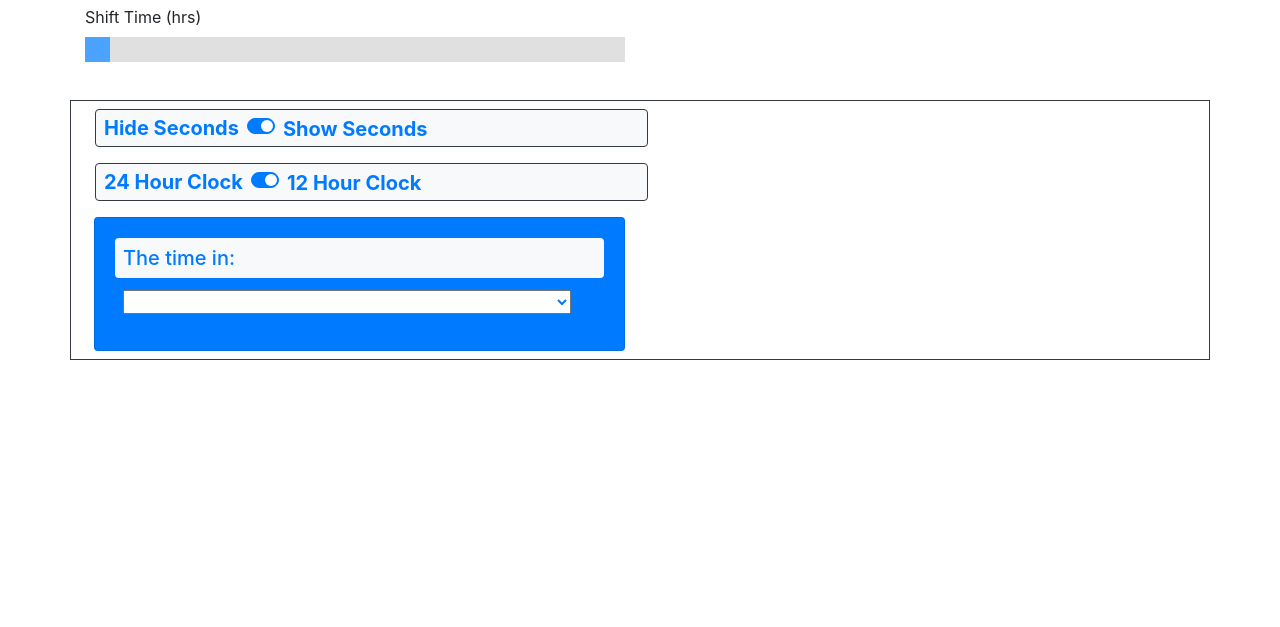
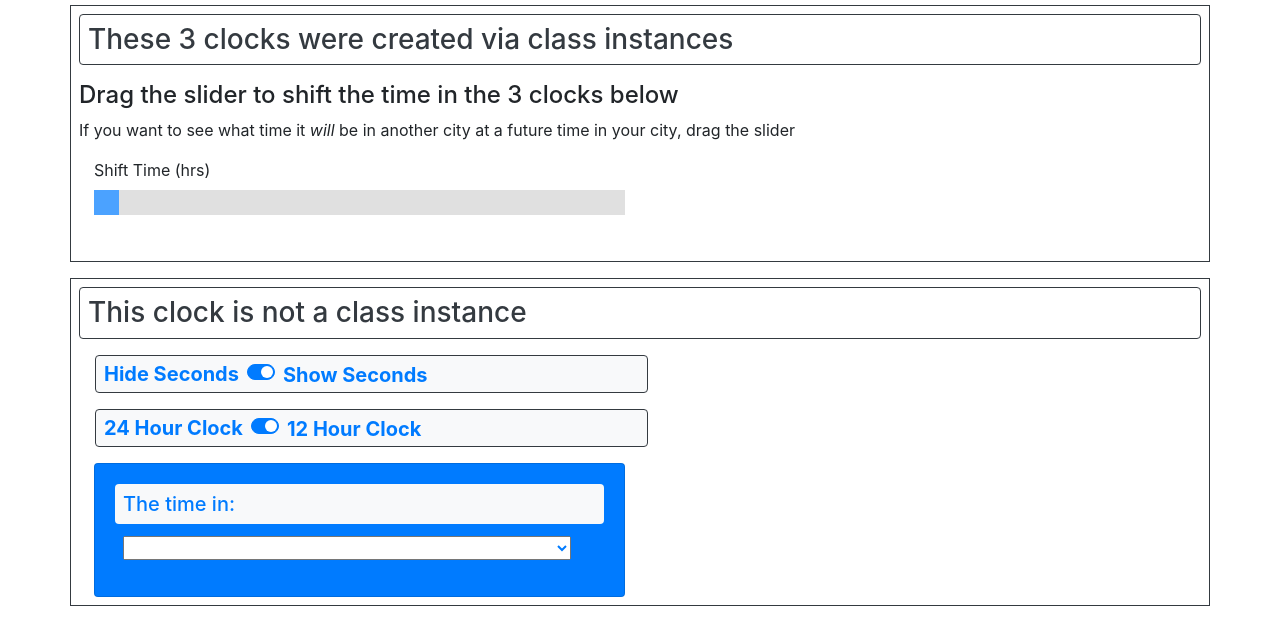
Before and after one commit to podfeet/a-world-clock, a plain HTML site: page index.html in a window 1280 px wide. Shown: the part 173-800 px from the top of the page. Drawn offline with nearby package versions, Linux system fonts and the light colour scheme; a script that the page names is missing.

Commit message:
Put some borders and explanation

```diff
--- a/index.html
+++ b/index.html
@@ -120,6 +120,10 @@
     <main>
       <!-- html goes here -->
 
+        <div class="container p-2 border border-dark">
+          <h3  class="mb-3 p-2 text-dark border border-dark rounded">These 3 clocks were created via class instances</h3>
+          <h4>Drag the slider to shift the time in the 3 clocks below</h4>
+          <p>If you want to see what time it <em>will</em> be in another city at a future time in your city, drag the slider</p>
           <!-- container to hold range sliders -->
           <div class="container">
             <div class="row">
@@ -145,9 +149,11 @@
             <div class="row" id="staticClocksPlaceholder"></div>
           </div>
         <!-- end clocks -->
+      </div><!-- end box around classes with timeshifter -->
 
       <!-- container to hold switches and selectable clock (so I can border it) -->
-      <div class="container p-2 border border-dark">
+      <div class="container mt-3 p-2 border border-dark">
+        <h3 class="mb-3 p-2 text-dark border border-dark rounded">This clock is not a class instance</h3>
         <!-- container to hold switches -->
         <div class="container">
           <!-- Switch to show/hide seconds -->
```
Lines whose indentation alone changed are shown as unchanged.
